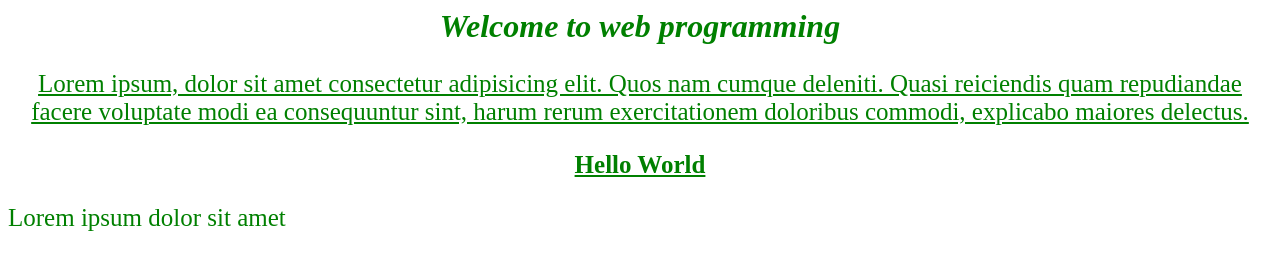
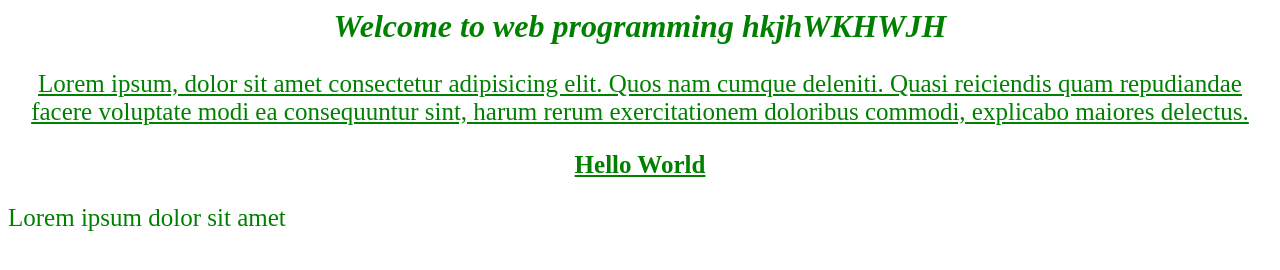
Before and after one commit to Alaahamada777/section6, a plain HTML site: page home.html in a window 1280 px wide. Drawn offline with Linux system fonts and the light colour scheme.

Commit message:
Update home.html

```diff
--- a/home.html
+++ b/home.html
@@ -25,7 +25,7 @@
        </style>
     </head>
     <body>
-        <h1>Welcome to web programming</h1>
+        <h1>Welcome to web programming hkjhWKHWJH</h1>
         <p class="my-p">Lorem ipsum, dolor sit amet consectetur adipisicing elit. Quos nam cumque deleniti. Quasi reiciendis quam repudiandae facere voluptate modi ea consequuntur sint, harum rerum exercitationem doloribus commodi, explicabo maiores delectus.</p>
       <h2 class="my-p">Hello World</h2>
       <p id="phar">Lorem ipsum dolor sit amet</p>
```
